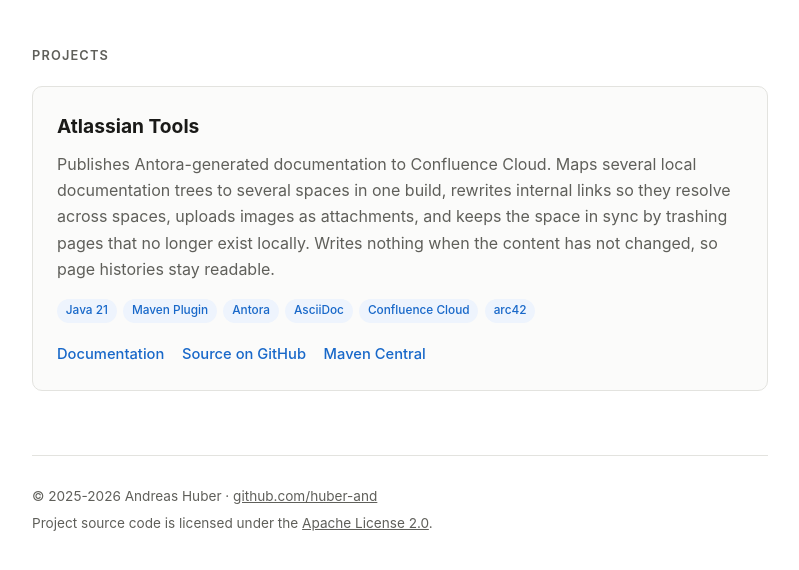
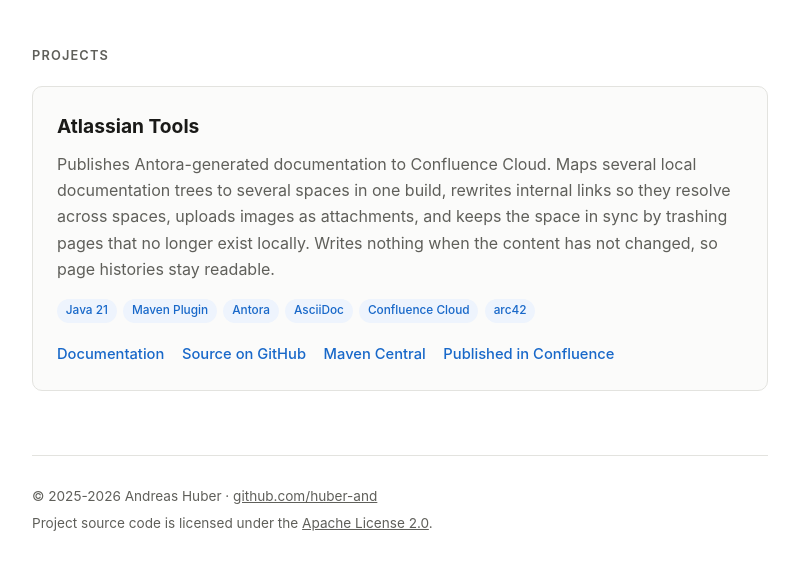
Before and after one commit to huber-and/huber-and.github.io, a plain HTML site: page index.html in a window 1280 px wide. Shown: the part 202-772 px from the top of the page, without its empty margins (240-1039 px from the left). Drawn offline with Linux system fonts and the light colour scheme.

Commit message:
Link the published Confluence pages from the project card

```diff
--- a/index.html
+++ b/index.html
@@ -113,6 +113,7 @@
         <a href="https://huber-and.github.io/atlassian-tools/">Documentation</a>
         <a href="https://github.com/huber-and/atlassian-tools">Source on GitHub</a>
         <a href="https://mvnrepository.com/artifact/io.github.huber-and.atlassian">Maven Central</a>
+        <a href="https://the-hubers.atlassian.net/wiki/spaces/AT/pages/65437698/Architecture">Published in Confluence</a>
       </div>
     </article>
   </main>
```
